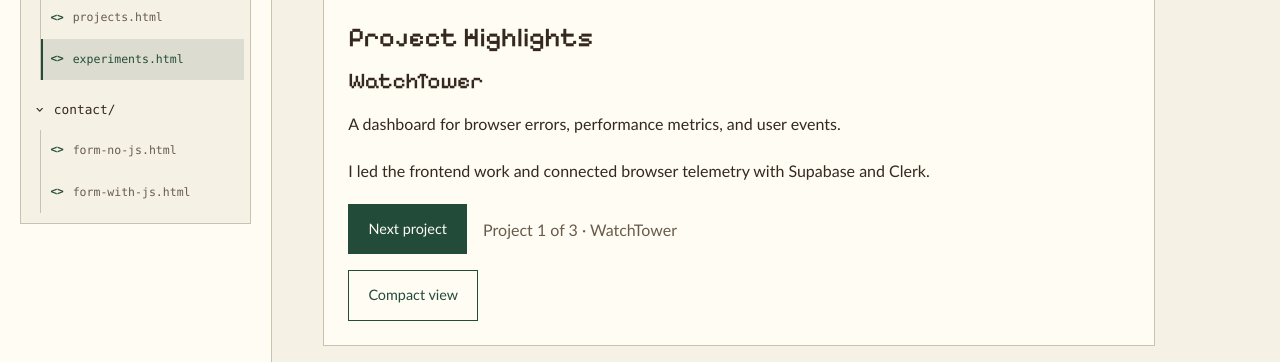
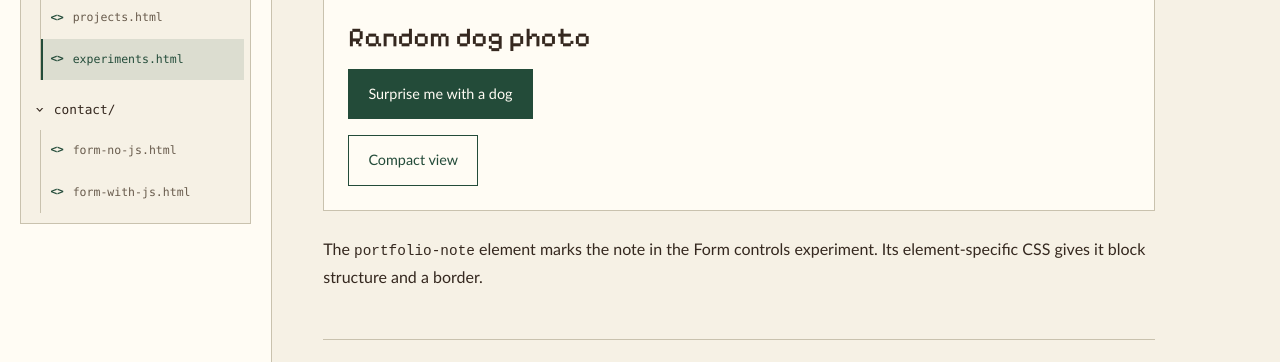
Before and after one commit to hieule314/cse134b-hw5, a plain HTML site: page experiments.html in a window 1280 px wide. Shown: the part 290-652 px from the top of the page. Drawn offline with Linux system fonts and the light colour scheme.

Commit message:
Added random dog image api

```diff
--- /dev/null
+++ b/dog-photos.js
@@ -0,0 +1,97 @@
+"use strict";
+
+const dogPhotoEndpoint = "https://dog.ceo/api/breeds/image/random";
+
+class DogPhotoViewer extends HTMLElement {
+  static observedAttributes = ["compact"];
+
+  connectedCallback() {
+    if (this.caption) return;
+
+    const heading = document.createElement("h3");
+    heading.textContent = "Random dog photo";
+
+    this.requestButton = document.createElement("button");
+    this.requestButton.type = "button";
+    this.requestButton.textContent = "Surprise me with a dog";
+    this.requestButton.addEventListener("click", () => this.loadPhoto());
+
+    this.status = document.createElement("p");
+    this.status.setAttribute("role", "status");
+
+    const controls = document.createElement("div");
+    controls.className = "dog-photo-controls";
+    controls.appendChild(this.requestButton);
+    controls.appendChild(this.status);
+
+    this.figure = document.createElement("figure");
+    this.figure.hidden = true;
+    this.photo = document.createElement("img");
+    this.caption = document.createElement("figcaption");
+    this.figure.appendChild(this.photo);
+    this.figure.appendChild(this.caption);
+
+    this.appendChild(heading);
+    this.appendChild(controls);
+    this.appendChild(this.figure);
+    this.updateCaptionVisibility();
+  }
+
+  attributeChangedCallback() {
+    this.updateCaptionVisibility();
+  }
+
+  updateCaptionVisibility() {
+    if (this.caption) this.caption.hidden = this.hasAttribute("compact");
+  }
+
+  async loadPhoto() {
+    if (this.requestButton.getAttribute("aria-disabled") === "true") return;
+
+    this.requestButton.setAttribute("aria-disabled", "true");
+    this.status.textContent = "Loading a dog photo…";
+
+    try {
+      const response = await fetch(dogPhotoEndpoint);
+      if (!response.ok) throw new Error(`HTTP status ${response.status}`);
+
+      const data = await response.json();
+      if (data?.status !== "success" || typeof data.message !== "string") {
+        throw new Error("Expected a dog photo URL in the response.");
+      }
+
+      const imageUrl = new URL(data.message);
+      if (imageUrl.protocol !== "https:") throw new Error("Expected an HTTPS image URL.");
+
+      const category = imageUrl.pathname.match(/^\/breeds\/([a-z]+(?:-[a-z]+)*)\//)?.[1];
+      const photo = document.createElement("img");
+      photo.alt = category
+        ? `Dog from the ${category.replaceAll("-", " ")} collection`
+        : "A dog from the Dog CEO collection";
+      photo.src = imageUrl.href;
+      await photo.decode();
+
+      this.photo.replaceWith(photo);
+      this.photo = photo;
+      this.caption.textContent = category ? `Dog CEO collection · ${category}` : "Photo from Dog CEO";
+      this.figure.hidden = false;
+      this.status.textContent = "Dog photo loaded.";
+    } catch {
+      this.status.textContent = "Couldn’t load a dog photo. Try again.";
+    } finally {
+      this.requestButton.removeAttribute("aria-disabled");
+    }
+  }
+}
+
+customElements.define("dog-photo-viewer", DogPhotoViewer);
+
+const dogPhotoViewer = document.querySelector("#dog-photos");
+const compactButton = document.querySelector("#dog-photos-compact");
+
+compactButton.setAttribute("aria-pressed", String(dogPhotoViewer.hasAttribute("compact")));
+compactButton.addEventListener("click", () => {
+  const isCompact = dogPhotoViewer.toggleAttribute("compact");
+  compactButton.setAttribute("aria-pressed", String(isCompact));
+});
+compactButton.hidden = false;
--- a/experiments.html
+++ b/experiments.html
@@ -13,7 +13,7 @@
     <link rel="stylesheet" href="styles.css" />
     <script src="theme.js" defer></script>
     <script src="portfolio.js" defer></script>
-    <script src="project-highlights.js" defer></script>
+    <script src="dog-photos.js" defer></script>
   </head>
   <body class="experiments">
     <a class="skip-link" href="#main-content">Skip to main content</a>
@@ -53,17 +53,17 @@
 
       <section aria-labelledby="custom-heading">
         <h2 id="custom-heading">Custom elements</h2>
-        <div class="project-highlights-demo">
-          <project-highlights id="project-highlights"></project-highlights>
+        <div class="dog-photo-demo">
+          <dog-photo-viewer id="dog-photos"></dog-photo-viewer>
           <button
             class="button-secondary"
-            id="project-highlights-compact"
+            id="dog-photos-compact"
             type="button"
-            aria-controls="project-highlights"
+            aria-controls="dog-photos"
             aria-pressed="false"
             hidden
           >Compact view</button>
-          <noscript><p>Enable JavaScript to browse the project highlights.</p></noscript>
+          <noscript><p>Enable JavaScript to load a random dog photo.</p></noscript>
         </div>
         <p>
           The <code>portfolio-note</code> element marks the note in the Form controls
--- a/project-highlights.js
+++ /dev/null
@@ -1,89 +0,0 @@
-"use strict";
-
-const sampleProjects = [
-  {
-    name: "WatchTower",
-    summary: "A dashboard for browser errors, performance metrics, and user events.",
-    details: "I led the frontend work and connected browser telemetry with Supabase and Clerk.",
-  },
-  {
-    name: "Reg2Schedg",
-    summary: "A course-planning tool that turns schedule screenshots into structured data.",
-    details: "I built the research pipeline and normalized course evaluations in Supabase.",
-  },
-  {
-    name: "Splitr",
-    summary: "A mobile app that turns photos of receipts into items for shared expenses.",
-    details: "I developed the React Native app and used Google Vision OCR to read the receipts.",
-  },
-];
-
-class ProjectHighlights extends HTMLElement {
-  static observedAttributes = ["compact"];
-
-  currentIndex = 0;
-
-  connectedCallback() {
-    if (this.details) return;
-
-    const heading = document.createElement("h3");
-    heading.textContent = "Project Highlights";
-
-    this.projectName = document.createElement("h4");
-    this.summary = document.createElement("p");
-    this.details = document.createElement("p");
-
-    const nextButton = document.createElement("button");
-    nextButton.type = "button";
-    nextButton.textContent = "Next project";
-    nextButton.addEventListener("click", () => {
-      this.currentIndex = (this.currentIndex + 1) % sampleProjects.length;
-      this.renderProject();
-    });
-
-    this.status = document.createElement("p");
-    this.status.setAttribute("role", "status");
-
-    const controls = document.createElement("div");
-    controls.className = "project-highlights-controls";
-    controls.appendChild(nextButton);
-    controls.appendChild(this.status);
-
-    this.appendChild(heading);
-    this.appendChild(this.projectName);
-    this.appendChild(this.summary);
-    this.appendChild(this.details);
-    this.appendChild(controls);
-
-    this.renderProject();
-    this.updateDetailsVisibility();
-  }
-
-  attributeChangedCallback() {
-    this.updateDetailsVisibility();
-  }
-
-  updateDetailsVisibility() {
-    if (this.details) this.details.hidden = this.hasAttribute("compact");
-  }
-
-  renderProject() {
-    const project = sampleProjects[this.currentIndex];
-    this.projectName.textContent = project.name;
-    this.summary.textContent = project.summary;
-    this.details.textContent = project.details;
-    this.status.textContent = `Project ${this.currentIndex + 1} of ${sampleProjects.length} · ${project.name}`;
-  }
-}
-
-customElements.define("project-highlights", ProjectHighlights);
-
-const projectHighlights = document.querySelector("#project-highlights");
-const compactButton = document.querySelector("#project-highlights-compact");
-
-compactButton.setAttribute("aria-pressed", String(projectHighlights.hasAttribute("compact")));
-compactButton.addEventListener("click", () => {
-  const isCompact = projectHighlights.toggleAttribute("compact");
-  compactButton.setAttribute("aria-pressed", String(isCompact));
-});
-compactButton.hidden = false;
--- a/styles.css
+++ b/styles.css
@@ -304,12 +304,15 @@ textarea { resize: vertical; }
 .experiments main > section { max-width: 52rem; padding-top: 2rem; border-top: 1px solid var(--rule); }
 .experiments h2 { font-size: 2.2rem; }
 .experiments main > section + section { margin-top: 3rem; }
-.project-highlights-demo { margin-bottom: var(--space); padding: var(--space); border: 1px solid var(--rule); background: var(--surface); }
-project-highlights { display: block; }
-.project-highlights-controls { display: flex; flex-wrap: wrap; align-items: center; gap: 0.75rem 1rem; }
-.project-highlights-controls p { margin: 0; color: var(--muted); }
-.project-highlights-demo > button { margin-top: 1rem; }
-.project-highlights-demo > button[aria-pressed="true"] { background: var(--fern); color: var(--ink); }
+.dog-photo-demo { margin-bottom: var(--space); padding: var(--space); border: 1px solid var(--rule); background: var(--surface); }
+dog-photo-viewer { display: block; }
+.dog-photo-controls { display: flex; flex-wrap: wrap; align-items: center; gap: 0.75rem 1rem; }
+.dog-photo-controls p { margin: 0; color: var(--muted); }
+.dog-photo-controls button[aria-disabled="true"] { border-color: var(--rule); background: var(--paper); color: var(--muted); cursor: wait; }
+.dog-photo-demo figure { margin-top: 1rem; }
+.dog-photo-demo img { max-height: min(24rem, 60vh); object-fit: contain; }
+.dog-photo-demo > button { margin-top: 1rem; }
+.dog-photo-demo > button[aria-pressed="true"] { background: var(--fern); color: var(--ink); }
 fieldset { min-width: 0; margin: 0; padding: var(--space); border: 1px solid var(--rule); }
 legend { padding-inline: 0.4em; font-weight: bold; }
 fieldset > div { margin-bottom: var(--space); }
```
Also changed, not shown: index.html (+1 -1 lines).
